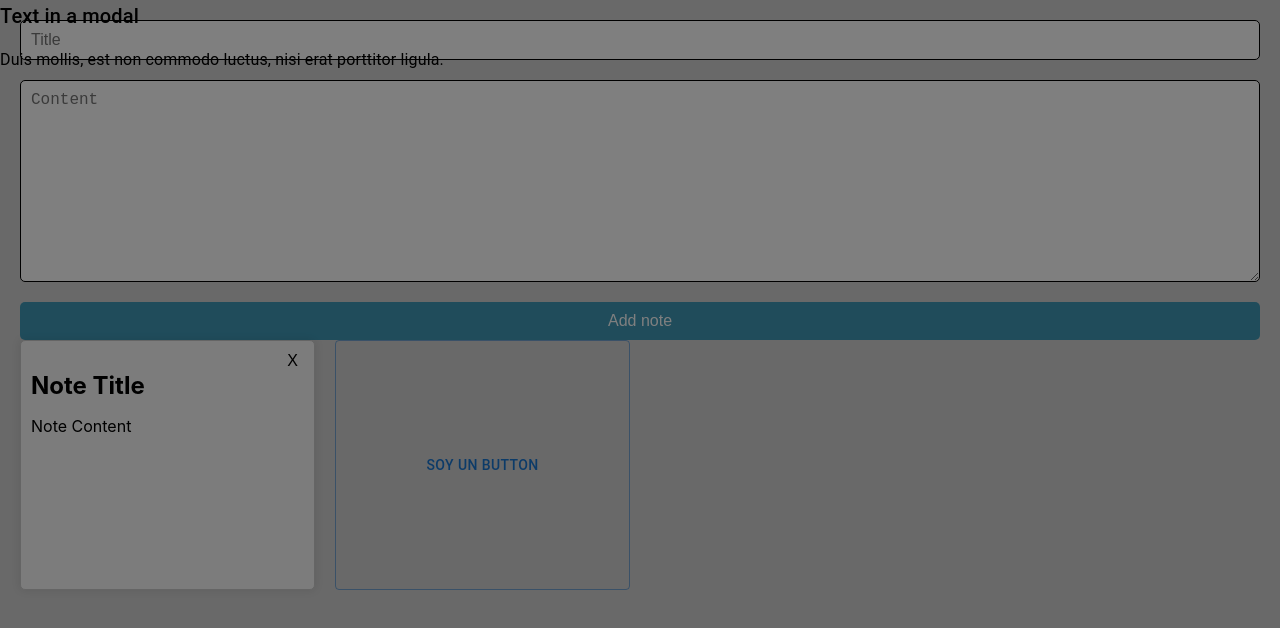
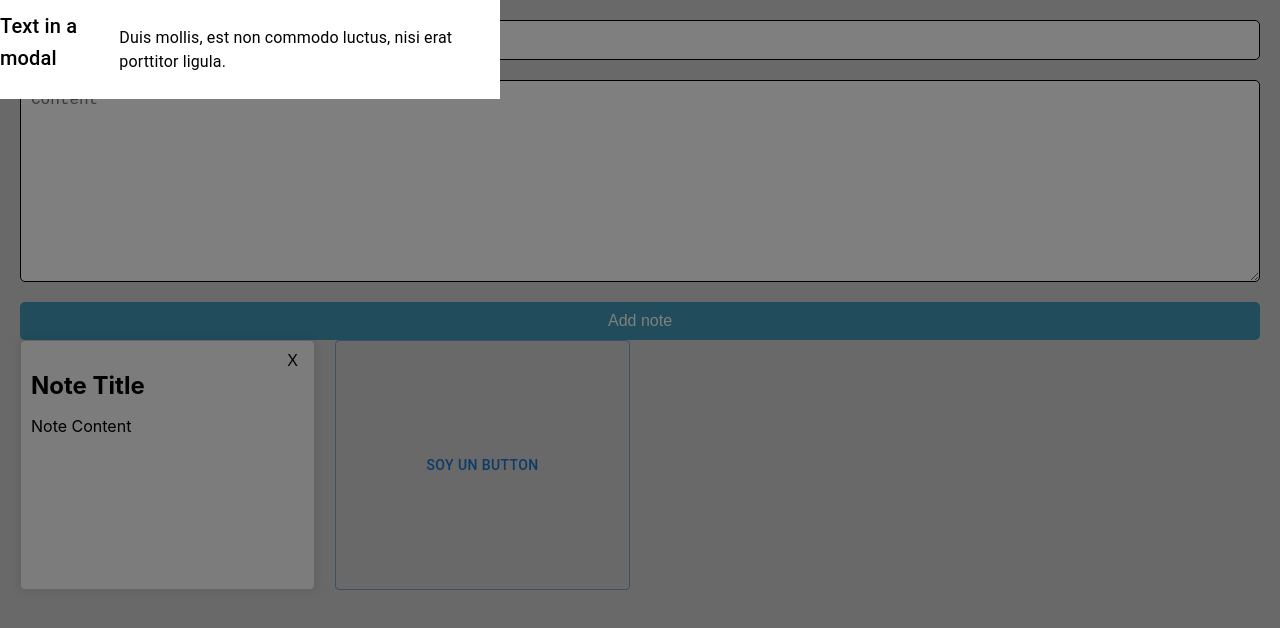
Before and after one commit to a-maci29/notes-app, a React (Create React App) app: page / in a window 1280 px wide. Both pictures are taken after a click on the button "SOY UN BUTTON". Shown: the top 628 px of the page. Built offline with nearby package versions, Linux system fonts and the light colour scheme.

Commit message:
Starts to experiment with MUI styling

```diff
--- a/src/components/ConfirmationModal.tsx
+++ b/src/components/ConfirmationModal.tsx
@@ -1,6 +1,7 @@
 import React from 'react';
 import Button from '@mui/material/Button';
 import {  Modal, Box, Typography } from '@mui/material';
+// import styles from './styles/ConfirmationModal.module.scss';
 
 
 const ConfirmationModal = () => {
@@ -24,7 +25,15 @@ const ConfirmationModal = () => {
           aria-labelledby="modal-modal-title"
           aria-describedby="modal-modal-description"
         >
-          <Box>
+          <Box
+            sx={{
+              display: 'flex',
+              text: 'center',
+              width: 500,
+              pb: '25px',
+              pt: '10px',
+              bgcolor: 'white',
+            }}>
             <Typography id="modal-modal-title" variant="h6" component="h2">
               Text in a modal
             </Typography>
--- /dev/null
+++ b/src/styles/ConfirmationModal.module.scss
@@ -0,0 +1,6 @@
+.modal {
+  position: absolute;
+  display: flex;
+  background-color: white;
+  box-shadow: 0 0 20px rgba(0, 0, 0, 0.3);
+}
```
